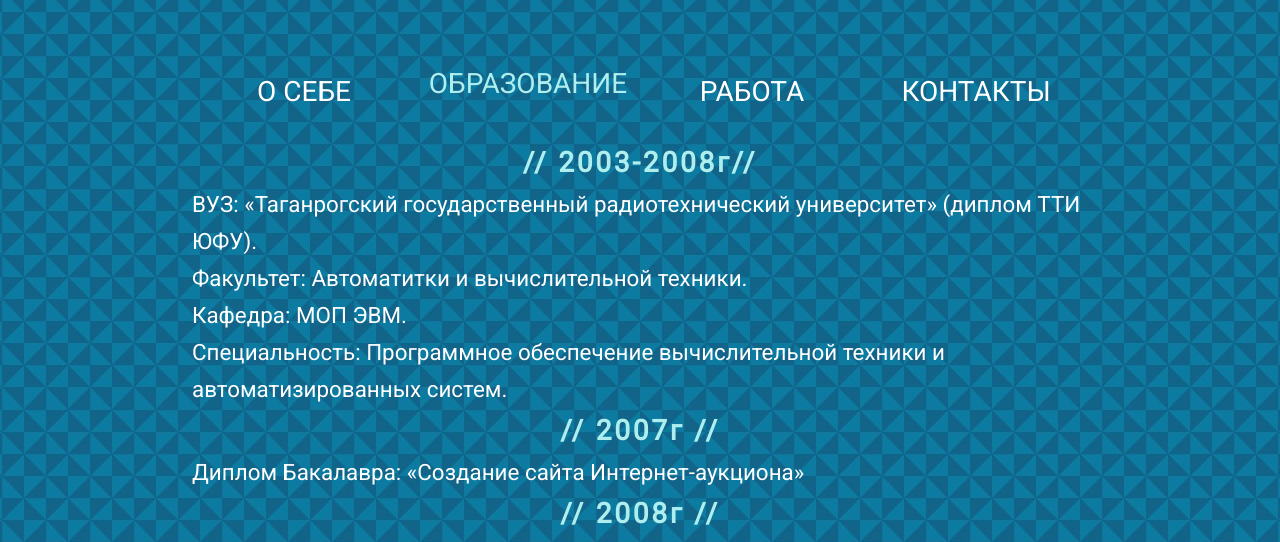
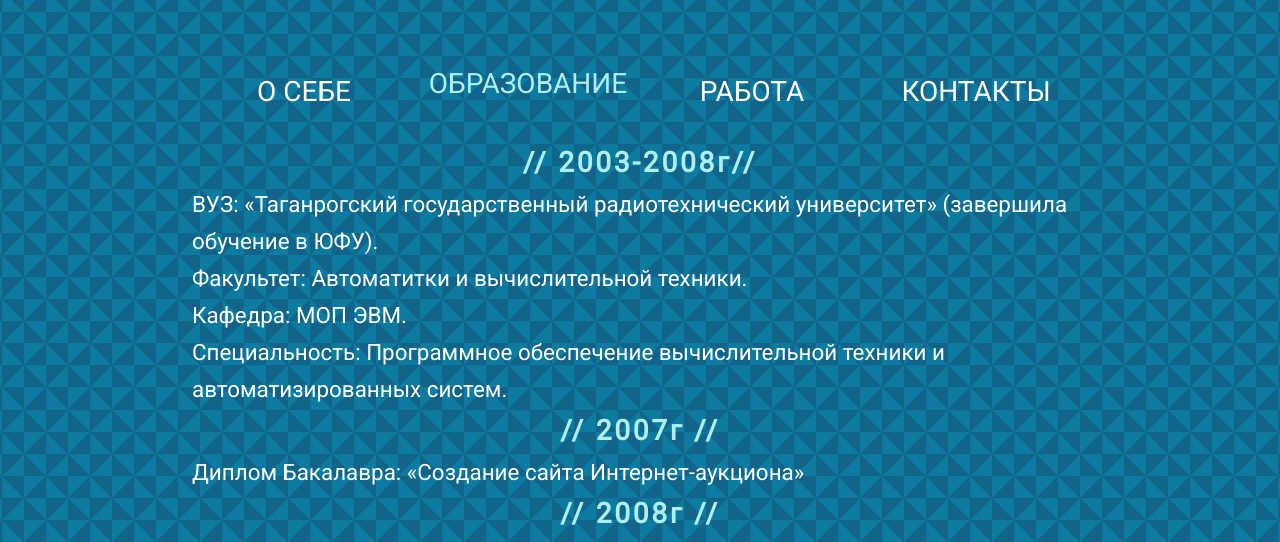
Before and after one commit to mariblossoms/mariblossoms.github.io, a plain HTML site: page index.html in a window 1280 px wide. Both pictures are taken after a click on the label "ОБРАЗОВАНИЕ". Shown: the part 254-796 px from the top of the page. Drawn offline with Linux system fonts and the light colour scheme.

Commit message:
Update index.html

```diff
--- a/index.html
+++ b/index.html
@@ -47,7 +47,7 @@
             <div id="tab_c2" class="scrollbox">
                 <h2>//  2003-2008г//</h2>
                 <p>
-                  ВУЗ: «Таганрогский государственный радиотехнический университет» (диплом ТТИ ЮФУ).<br />
+                  ВУЗ: «Таганрогский государственный радиотехнический университет» (завершила обучение в ЮФУ).<br />
                   Факультет: Автоматитки и вычислительной техники.<br />
                   Кафедра: МОП ЭВМ.<br />
                   Специальность: Программное обеспечение вычислительной техники и автоматизированных систем.<br />
```
